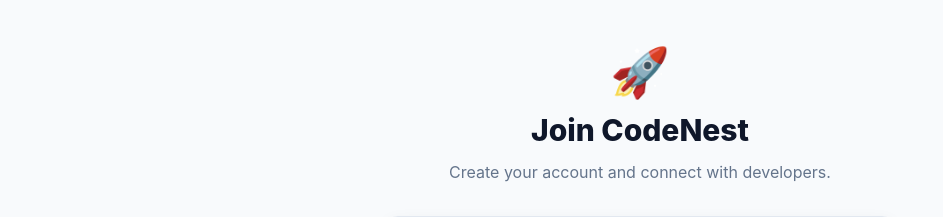
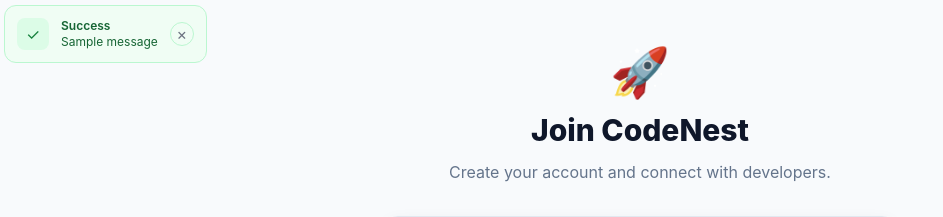
Before and after one commit to daryoushjamshidi8080/code-nest, a Django app: page /accounts/register/ in a window 1280 px wide. Shown: the part 75-292 px from the top of the page, without its empty margins (0-943 px from the left). Run offline with Django 5.2, Linux system fonts and the light colour scheme; tables that the repository leaves empty hold one stand-in row (values such as "Sample post"); one stand-in notice (Sample message) is shown; some libraries are stand-ins or nearby versions.

Commit message:
adding message template

```diff
--- a/backend/accounts/templates/accounts/login.html
+++ b/backend/accounts/templates/accounts/login.html
@@ -38,6 +38,8 @@
             </div>
         </div>
     </nav>
+    <!-- alert massage -->
+     {% include "inc/messages.html" %}
 
     <!-- Main -->
     <main class="flex-1 flex items-center justify-center px-5 py-12">
--- a/backend/accounts/templates/accounts/register.html
+++ b/backend/accounts/templates/accounts/register.html
@@ -38,6 +38,9 @@
             </div>
         </div>
     </nav>
+
+    <!-- alert massage -->
+     {% include "inc/messages.html" %}
 
     <!-- Main -->
     <main class="flex-1 flex items-center justify-center px-5 py-12">
--- a/backend/accounts/views.py
+++ b/backend/accounts/views.py
@@ -5,6 +5,7 @@ from .forms import UserLoginForm, UserCreationForm
 from .models import User
 from django.urls import reverse_lazy
 from django.contrib.auth import authenticate, login, logout
+from django.contrib import messages
 # Create your views here.
 
 
@@ -28,7 +29,9 @@ class LoginView(FormView):
 
         if user is not None:
             login(self.request, user)
+            messages.success(self.request, 'You have successfully logged in.')
             return super().form_valid(form)
+
 
         form.add_error(None, 'Invalid email or password')
         return super().form_invalid(form)
--- a/backend/templates/base.html
+++ b/backend/templates/base.html
@@ -20,6 +20,8 @@
         {% include "inc/header.html" %}
     </header>
 
+    {% include "inc/messages.html" %}
+
     {% block content %}
     {% endblock content %}
 
--- /dev/null
+++ b/backend/templates/inc/messages.html
@@ -0,0 +1,87 @@
+{% if messages %}
+{% for message in messages %}
+
+<div class=" absolute top-20 left-1 z-50 w-fit alert-message
+            flex items-center gap-3 p-3 rounded-xl border
+            {% if 'success' in message.tags or 'update' in message.tags %}
+                bg-green-50 border-green-200
+            {% elif message.tags == 'warning' %}
+                bg-yellow-50 border-yellow-200
+            {% elif message.tags == 'error' %}
+                bg-red-50 border-red-200
+            {% endif %}
+        ">
+
+    <!-- Icon -->
+    {% if 'success' in message.tags or 'update' in message.tags %}
+    <div class="w-8 h-8 flex justify-center items-center rounded-lg bg-green-100 text-green-700">
+        <span>✓</span>
+    </div>
+    {% elif message.tags == 'warning' %}
+    <div class="w-8 h-8 flex justify-center items-center rounded-lg bg-yellow-100 text-yellow-700">
+        <span>!</span>
+    </div>
+    {% elif message.tags == 'error' %}
+    <div class="w-8 h-8 flex justify-center items-center rounded-lg bg-red-100 text-red-700">
+        <span>×</span>
+    </div>
+    {% endif %}
+
+
+    <!-- Message Content -->
+    <div class="flex-1">
+        <p class="text-xs font-semibold
+                    {% if 'success' in message.tags or 'update' in message.tags %}
+                        text-green-800
+                    {% elif message.tags == 'warning' %}
+                        text-yellow-800
+                    {% elif message.tags == 'error' %}
+                        text-red-800
+                    {% endif %}
+                ">
+            {% if 'update' in message.tags %}
+            Update
+            {% elif message.tags == 'warning' %}
+            Warning
+            {% elif message.tags == 'success' %}
+            Success
+            {% elif message.tags == 'error' %}
+            Error
+            {% endif %}
+        </p>
+
+        <p class="text-xs
+                    {% if 'success' in message.tags or 'update' in message.tags %}
+                        text-green-800
+                    {% elif message.tags == 'warning' %}
+                        text-yellow-900
+                    {% elif message.tags == 'error' %}
+                        text-red-900
+                    {% endif %}
+                ">
+            {{ message }}
+        </p>
+    </div>
+
+    <!-- Close Button -->
+    <button type="button" onclick="this.parentElement.remove()" class="w-6 h-6 flex items-center justify-center rounded-full border text-gray-500 hover:text-gray-900 transition
+            {% if 'success' in message.tags or 'update' in message.tags%}
+                border-green-200
+            {% elif 'warning' in message.tags %}
+                border-yellow-200
+            {% elif 'error' in message.tags %}
+                border-red-200
+            {% endif %}
+        ">
+        &times;
+    </button>
+</div>
+<script>
+    // document.querySelectorAll('.alert-message').forEach(alert => {
+    //     setTimeout(() => {
+    //         alert.remove();
+    //     }, 4000);
+    // });
+</script>
+{% endfor %}
+{% endif %}
```
